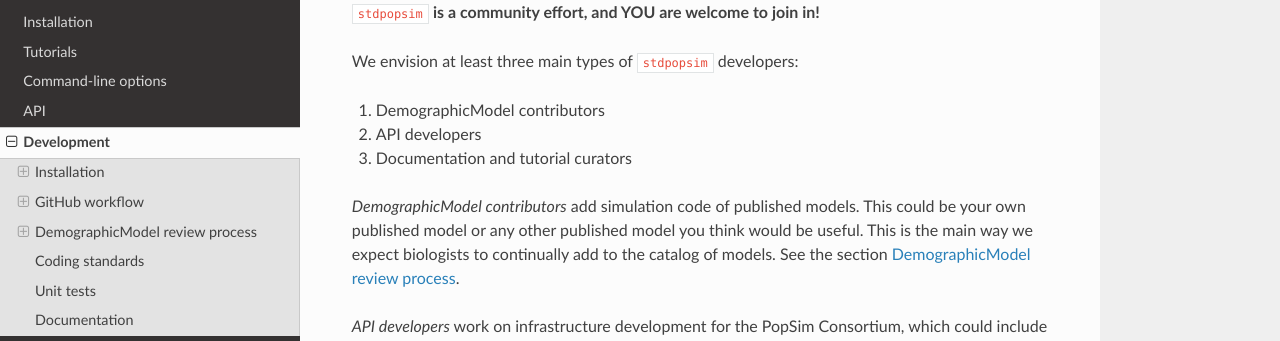
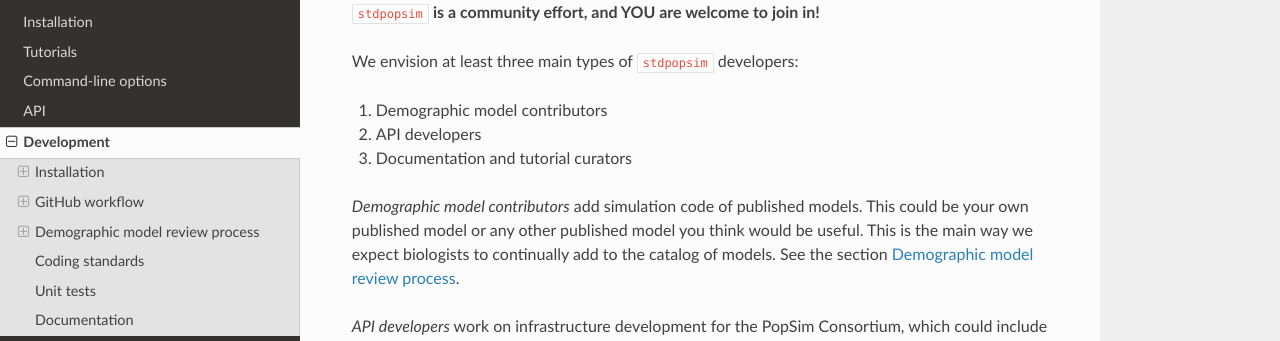
Before and after one commit to popsim-consortium/stdpopsim, a Sphinx documentation site: the page built from docs/development.rst, in a window 1280 px wide and 900 px high. Shown: the part 159-500 px from the top of the window. Built offline with Sphinx 7.4.7 and the Read the Docs theme 2.0.0, drawn with Linux system fonts in a browser that asks for light colours; formulas are drawn with MathJax 3; pages that are not in the unit, such as notebooks, are missing from menus; some of the changed text lies outside the part shown.

Commit message:
Changed to Demographic model in a few places.

```diff
--- a/docs/_ext/speciescatalog.py
+++ b/docs/_ext/speciescatalog.py
@@ -405,7 +405,7 @@ class SpeciesCatalogDirective(SphinxDirective):
         section += self.population_table(model)
         section += nodes.rubric(text="Citations")
         section += self.citation_list(model)
-        section += nodes.rubric(text="DemographicModel parameters")
+        section += nodes.rubric(text="Demographic Model parameters")
         section += self.model_parameter_table(species, model)
         section += nodes.transition()
         return [target, section]
--- a/docs/development.rst
+++ b/docs/development.rst
@@ -8,14 +8,14 @@ Development
 
 We envision at least three main types of ``stdpopsim`` developers:
 
-1. DemographicModel contributors
+1. Demographic model contributors
 2. API developers
 3. Documentation and tutorial curators
 
-`DemographicModel contributors` add simulation code of published models. This could be your
+`Demographic model contributors` add simulation code of published models. This could be your
 own published model or any other published model you think would be useful.
 This is the main way we expect biologists to continually add to the catalog
-of models. See the section `DemographicModel review process`_.
+of models. See the section `Demographic model review process`_.
 
 `API developers` work on infrastructure development for the PopSim Consortium,
 which could include improvements and additions to the internal code base of
@@ -445,9 +445,9 @@ finally force-push to the remote topic branch on your fork::
 Hard resetting and force pushing are not reversible operations, so please
 beware!
 
-*******************************
-DemographicModel review process
-*******************************
+********************************
+Demographic model review process
+********************************
 
 When Developer A creates a new demographic model on their local fork they must
 follow these steps for it to be officially supported by stdpopsim:
```
